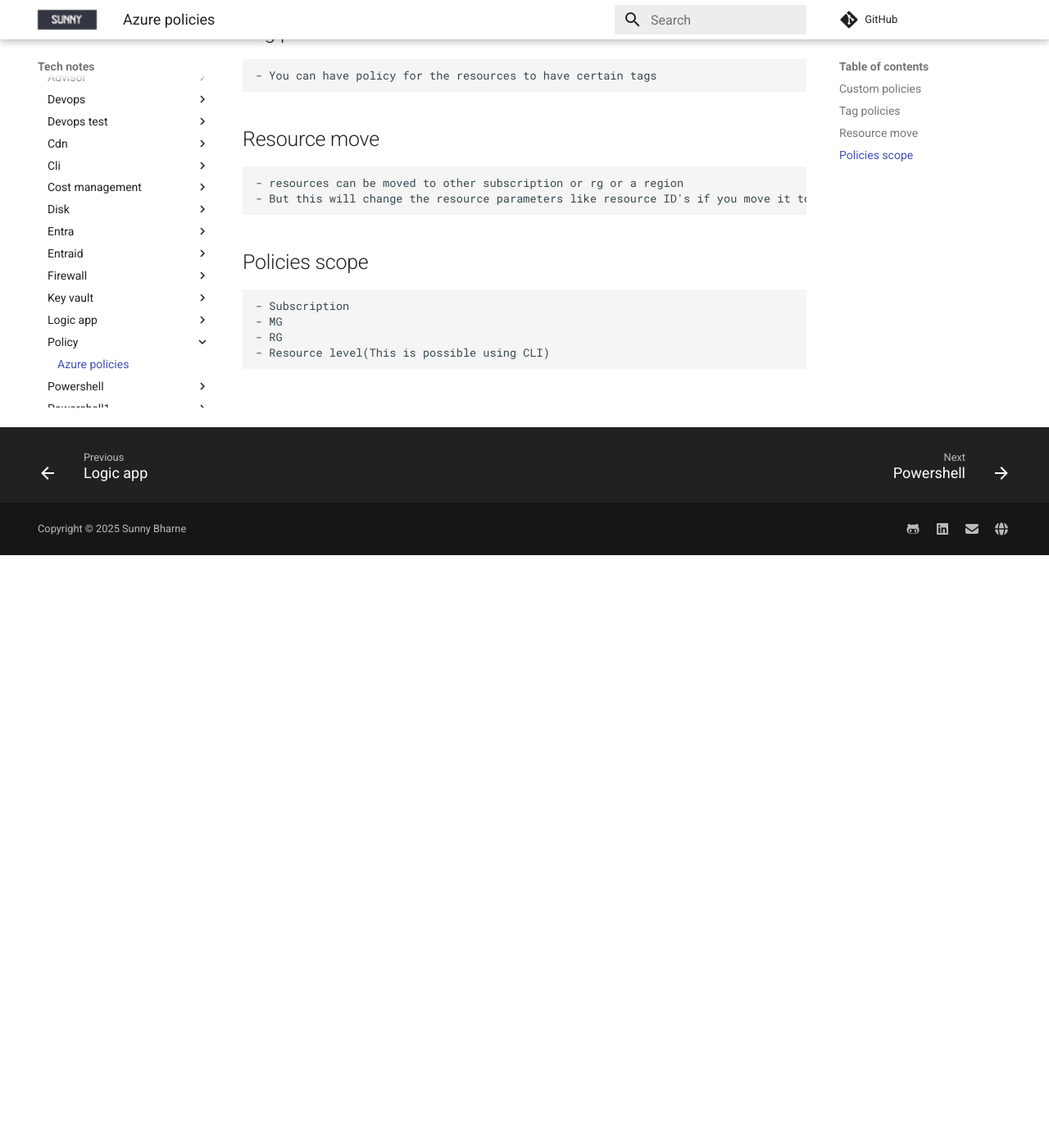
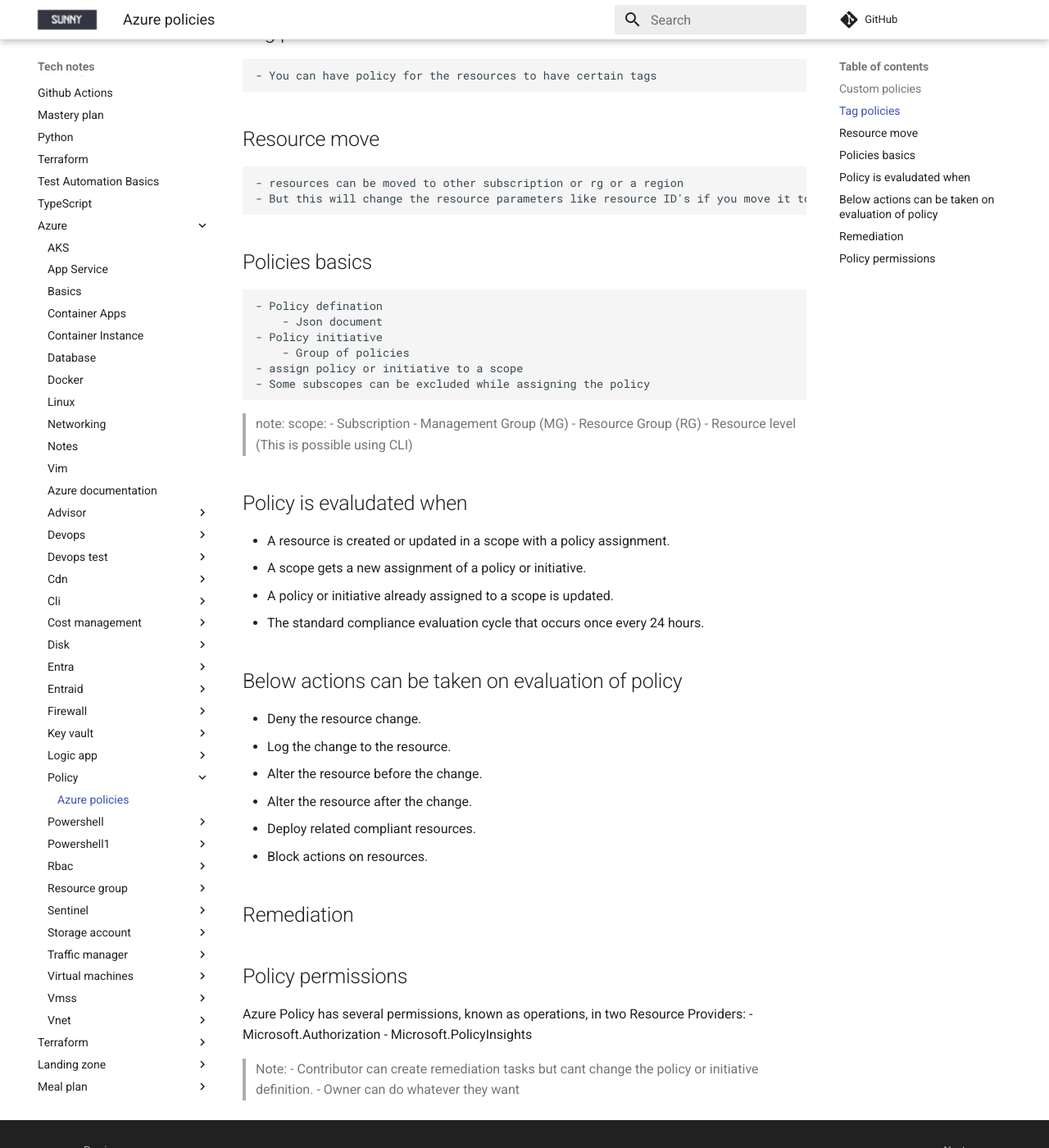
Before and after one commit to sunnybharne/sunnybharne, an MkDocs documentation site: the page built from docs/tech-notes/Azure/policy/readme.md, in a window 1280 px wide and 1400 px high, scrolled down 723 px. Shown: the whole window at 82% size. Built offline with MkDocs 1.6.1 and Material for MkDocs 9.7.7, drawn with Linux system fonts in a browser that asks for light colours.

Commit message:
Added azure policy tech notes

```diff
--- a/docs/tech-notes/Azure/policy/readme.md
+++ b/docs/tech-notes/Azure/policy/readme.md
@@ -27,8 +27,40 @@
     - resources can be moved to other subscription or rg or a region
     - But this will change the resource parameters like resource ID's if you move it to other subscriptions
 
-## Policies scope
-    - Subscription
-    - MG
-    - RG
-    - Resource level(This is possible using CLI)
+## Policies basics
+    - Policy defination
+        - Json document
+    - Policy initiative
+        - Group of policies
+    - assign policy or initiative to a scope
+    - Some subscopes can be excluded while assigning the policy
+> note: scope:
+  - Subscription
+  - Management Group (MG)
+  - Resource Group (RG)
+  - Resource level (This is possible using CLI)
+
+## Policy is evaludated when
+- A resource is created or updated in a scope with a policy assignment.
+- A scope gets a new assignment of a policy or initiative.
+- A policy or initiative already assigned to a scope is updated.
+- The standard compliance evaluation cycle that occurs once every 24 hours.
+
+## Below actions can be taken on evaluation of policy
+- Deny the resource change.
+- Log the change to the resource.
+- Alter the resource before the change.
+- Alter the resource after the change.
+- Deploy related compliant resources.
+- Block actions on resources.
+
+## Remediation
+
+## Policy permissions
+Azure Policy has several permissions, known as operations, in two Resource Providers:
+- Microsoft.Authorization
+- Microsoft.PolicyInsights
+
+> Note:
+- Contributor can create remediation tasks but cant change the policy or initiative definition.
+- Owner can do whatever they want
```
Also changed, not shown: docs/tech-notes/Terraform/Basics.md (+40 -4 lines), docs/tech-notes/Terraform/Blocks.md (added, +133 -0 lines).
